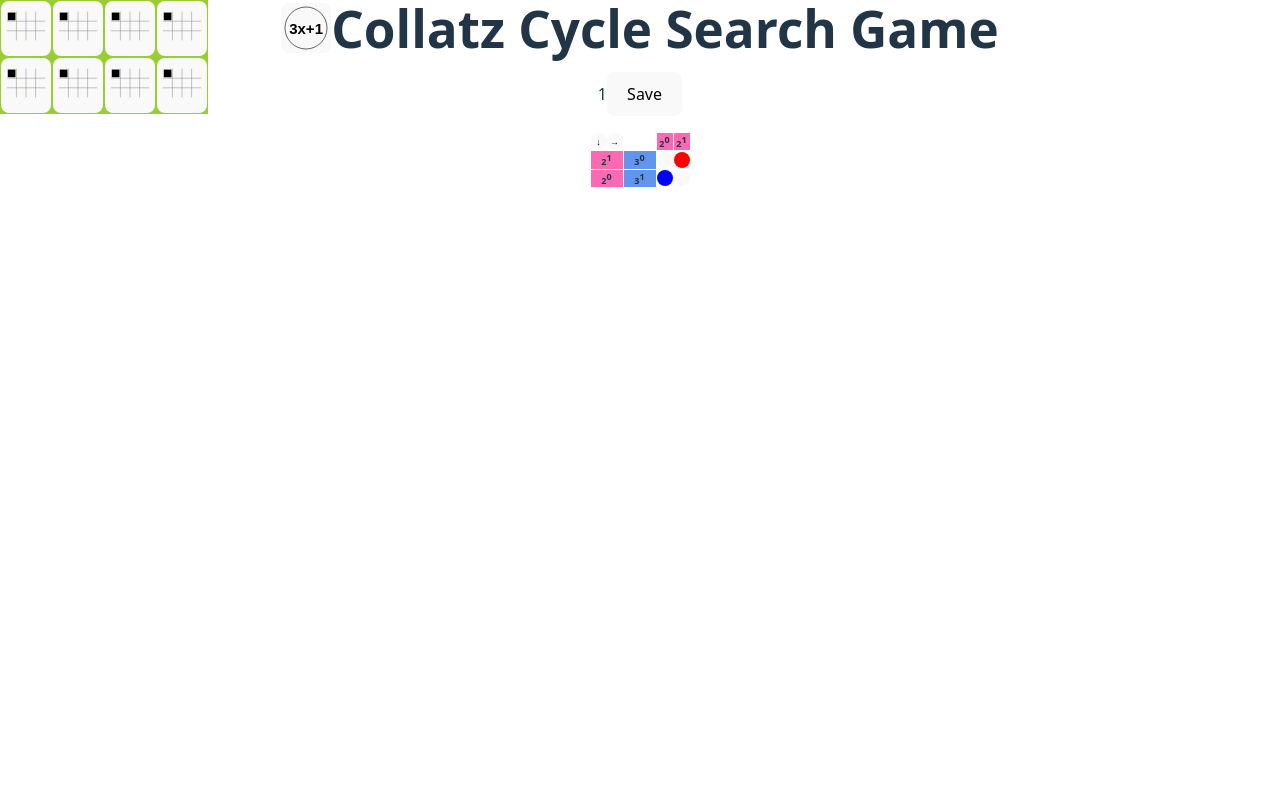
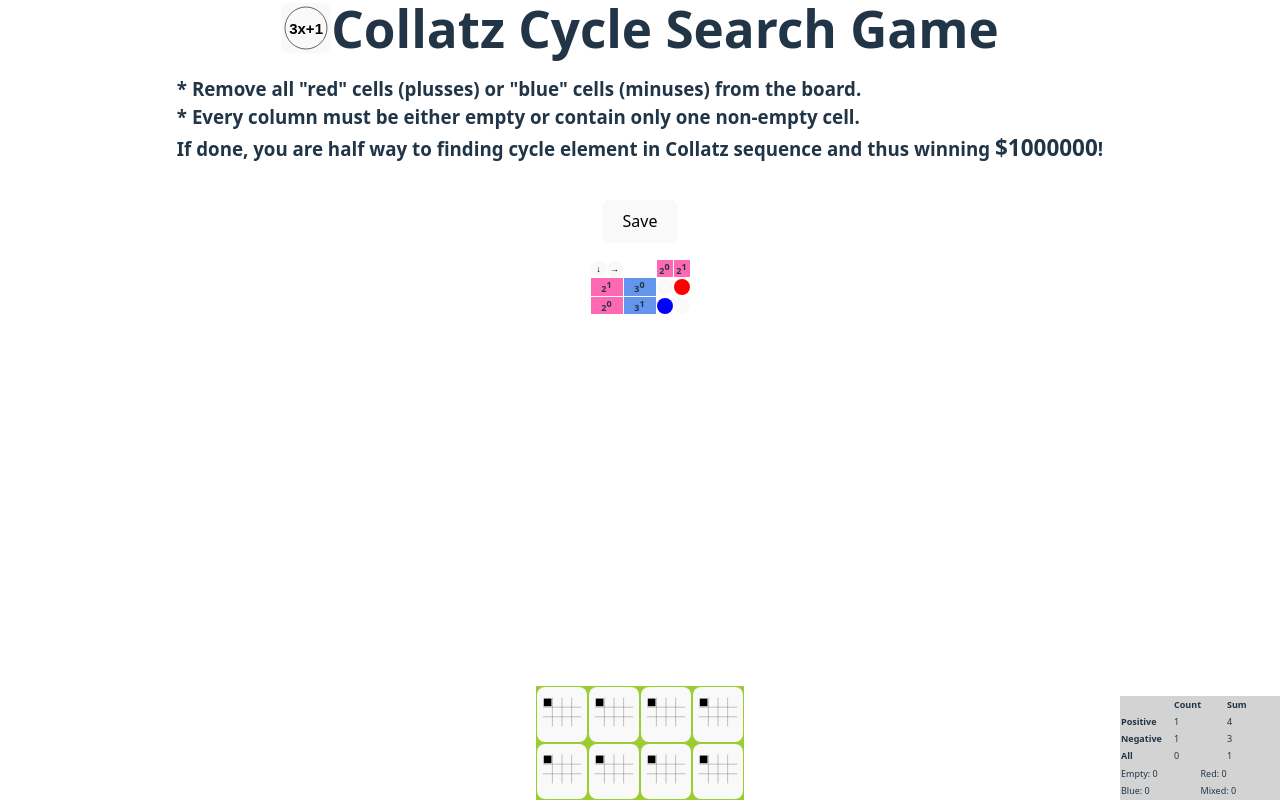
Before and after one commit to ElvenMonky/collatz_game, a React (Vite) app: page / in a window 1280 px wide. Both pictures are taken after a click on the button "Apply". Built offline with nearby package versions, Linux system fonts and the light colour scheme.

Commit message:
Added draft of score bar

```diff
--- a/src/App.css
+++ b/src/App.css
@@ -3,6 +3,10 @@ main {
 	display: flex;
 	flex-direction: column;
 	align-items: center;
+}
+
+main {
+	width: 100%;
 }
 
 h1 {
--- a/src/App.tsx
+++ b/src/App.tsx
@@ -2,6 +2,7 @@ import { useCallback, useState } from 'react';
 import './App.css';
 import { ReactComponent as CollatzLogo } from './assets/collatz.svg';
 import Board from './Board';
+import ScoreBar from './ScoreBar';
 import Toolbar from './Toolbar';
 import BoardSizeForm from './BoardSizeForm';
 
@@ -31,12 +32,17 @@ const App = () => {
 				</button>
 				Collatz Cycle Search Game
 			</h1>
+			<h3>
+				* Remove all "red" cells (plusses) or "blue" cells (minuses) from the board.<br/>
+				* Every column must be either empty or contain only one non-empty cell.<br/>
+				If done, you are half way to finding cycle element in Collatz sequence and thus winning <big>$1000000</big>!
+			</h3>
 			<header>
 				{board ? (
 					<>
-						<span>
-							{board.reduce((s, row, k) => s + 2 ** (-k) * 3 ** k * row.reduce((sr, v, j) => sr + 2 ** j * v, 0), 0)}
-						</span>
+						<ScoreBar {...{
+							board,
+						}} />
 						<button onClick={saveBoard}>Save</button>
 					</>
 				) : (
--- a/src/Board.css
+++ b/src/Board.css
@@ -30,7 +30,10 @@
 
 table {
 	width: auto;
+	max-width: 100%;
 	border-spacing: 1px;
+	table-layout: fixed;
+	overflow: auto;
 }
 
 td, th, td *, th * {
--- /dev/null
+++ b/src/ScoreBar.css
@@ -0,0 +1,20 @@
+section {
+	display: flex;
+	flex-direction: column;
+	align-items: start;
+	padding: 0;
+	margin: 0;
+	background: lightgray;
+	position: fixed;
+	bottom:0;
+	right:0;
+	width: 10rem;
+}
+
+section table {
+	width: 100%;
+}
+
+section th, section td {
+	text-align: left;
+}
--- /dev/null
+++ b/src/ScoreBar.tsx
@@ -0,0 +1,67 @@
+import './ScoreBar.css';
+
+interface IScoreBarProps {
+	board: number[][],
+}
+
+const ScoreBar = ({ board }: IScoreBarProps) => {
+	const K = (board.length ?? 1) - 1;
+	const J = (board[0]?.length ?? K) - K - 1;
+
+	return (
+		<section>
+			<table>
+				<thead>
+					<tr>
+						<th></th>
+						<th scope='col'>Count</th>
+						<th scope='col'>Sum</th>
+					</tr>
+				</thead>
+				<tbody>
+					<tr>
+						<th scope='row'>Positive</th>
+						<td>
+							{board.reduce((s, row) => s + row.reduce((sr, v) => sr + (v > 0 ? 1 : 0), 0), 0)}
+						</td>
+						<td>
+							{board.reduce((s, row, k) => s + 2 ** (-k) * 3 ** k * row.reduce((sr, v, j) => sr + 2 ** j * (v > 0 ? 1 : 0), 0), 0)}
+						</td>
+					</tr>
+					<tr>
+						<th scope='row'>Negative</th>
+						<td>
+							{board.reduce((s, row) => s + row.reduce((sr, v) => sr + (v < 0 ? 1 : 0), 0), 0)}
+						</td>
+						<td>
+							{board.reduce((s, row, k) => s + 2 ** (-k) * 3 ** k * row.reduce((sr, v, j) => sr + 2 ** j * (v < 0 ? 1 : 0), 0), 0)}
+						</td>
+					</tr>
+					<tr>
+						<th scope='row'>All</th>
+						<td>
+							{board.reduce((s, row) => s + row.reduce((sr, v) => sr + v, 0), 0)}
+						</td>
+						<td>
+							{board.reduce((s, row, k) => s + 2 ** (-k) * 3 ** k * row.reduce((sr, v, j) => sr + 2 ** j * v, 0), 0)}
+						</td>
+					</tr>
+				</tbody>
+			</table>
+			<table>
+				<tbody>
+					<tr>
+						<td>Empty: {0}</td>
+						<td>Red: {0}</td>
+					</tr>
+					<tr>
+						<td>Blue: {0}</td>
+						<td>Mixed: {0}</td>
+					</tr>
+				</tbody>
+			</table>
+		</section>
+	);
+};
+
+export default ScoreBar;
--- a/src/Toolbar.css
+++ b/src/Toolbar.css
@@ -4,8 +4,9 @@ menu {
 	margin: 0;
 	background: yellowgreen;
 	position: fixed;
-	top:0;
-	left:0;
+	bottom:0;
+	left:50%;
+	transform: translateX(-50%);
 }
 
 menu > li {
--- a/src/ToolbarIcon.tsx
+++ b/src/ToolbarIcon.tsx
@@ -10,7 +10,7 @@ const ToolbarIcon = ({ changes }: IToolbarIconProps) => {
 		<svg viewBox='0 0 100 100' xmlns="http://www.w3.org/2000/svg">
 			<path fill="none" stroke="grey" d="M10,40H90M10,60H90M30,20V80M50,20V80M70,20V80" />
 			{changes.split(' ').map(change => (
-				<rect {...{
+				<rect key={change} {...{
 					fill: colorMap[change[0]],
 					x: jMap[+change[1]]*20+12,
 					y: kMap[+change[1]]*20+22,
```
